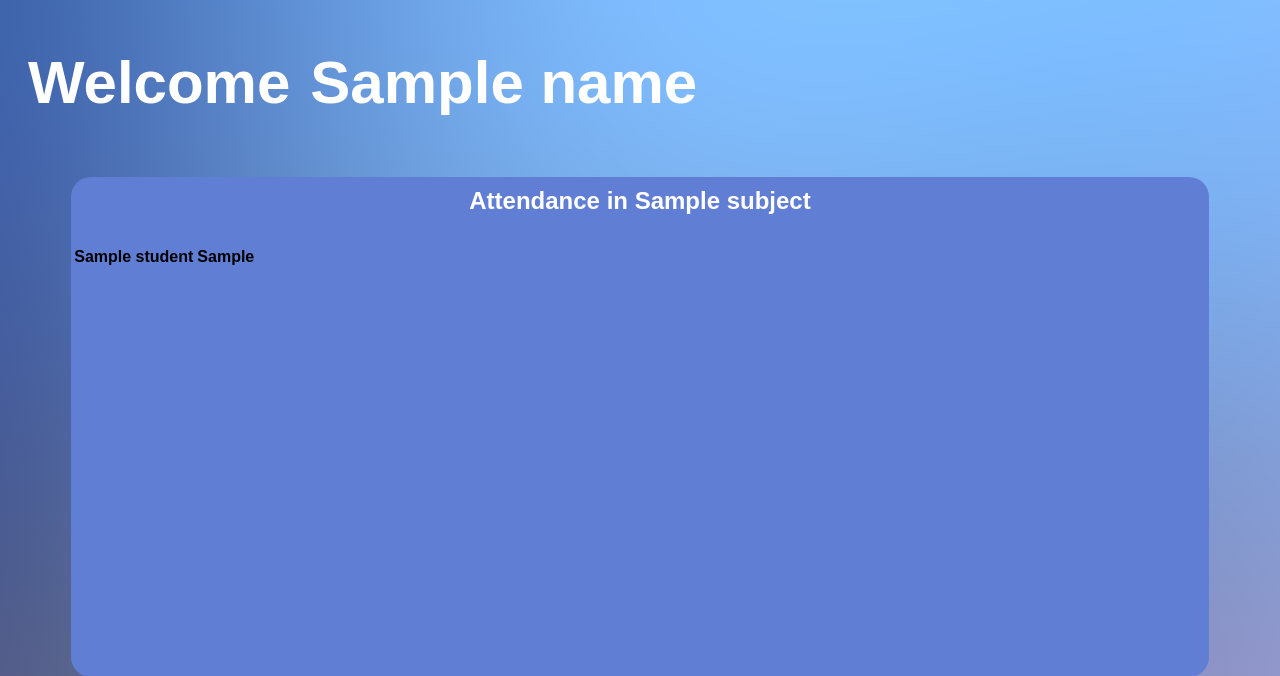
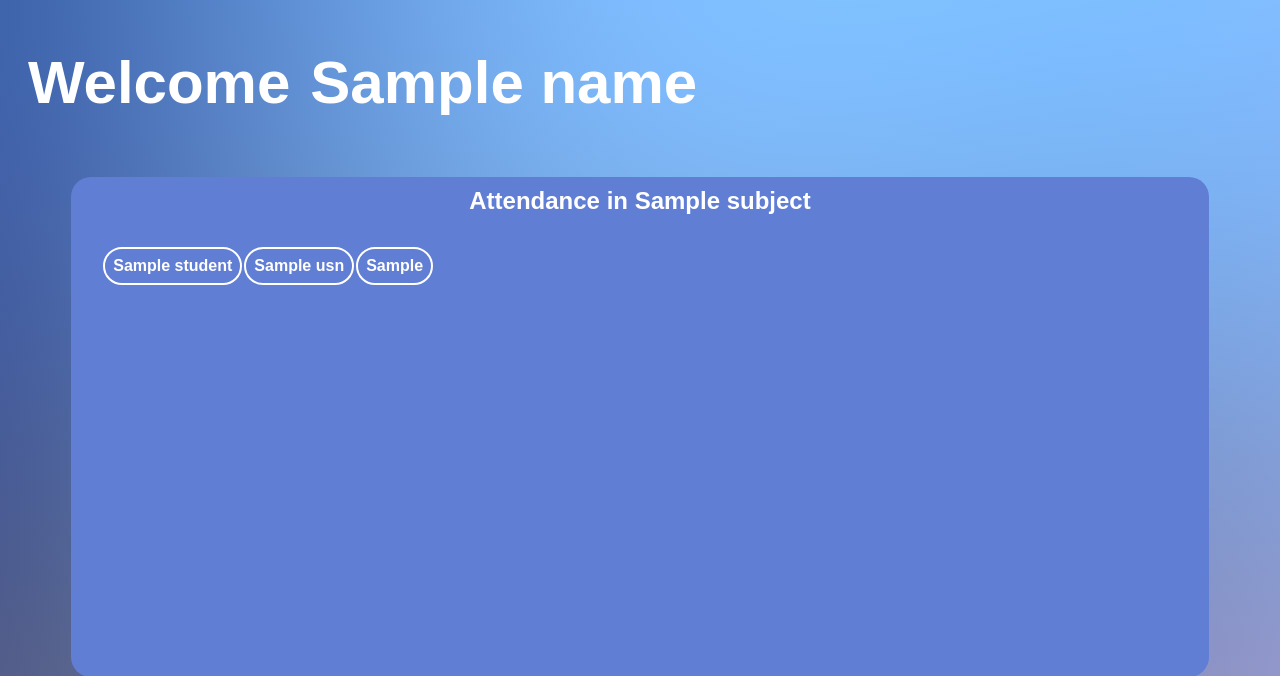
Before and after one commit to JaiIrkal/Smart-Attendance, a Flask app: template Flask Website/templates/teacher.html in a window 1280 px wide. Shown: the top 676 px of the page. Run offline with Flask 2, Linux system fonts and the light colour scheme; the template is opened without the code that fills it: most values are stand-ins (such as "Sample title", 1, 10 or a date in 2020); lists and menus that the app fills with data are empty.

Commit message:
Data display CSS and HTML
HTML Table styled

```diff
--- a/Flask Website/main.py
+++ b/Flask Website/main.py
@@ -1,20 +1,11 @@
 from flask import Flask
 from flask import render_template
 import pymongo
-import pandas as pd
 app = Flask(__name__, template_folder="templates")
 
 mongodb_client = pymongo.MongoClient("mongodb+srv://jai:attendance@cluster0.iofnken.mongodb.net/test")
 my_db = mongodb_client["Student_Database"]
 my_coll = my_db["CSE_5_A"]
-
-data_list = []
-for data in my_coll.find({}, {"_id":0, "Face_Encodings":0, "CDSS_attendance":0}):
-    data_list.append(data)
-
-student_table = pd.DataFrame(data_list)
-
-
 
 teacher_dict = {
 
@@ -67,11 +58,9 @@ def home():
 @app.route('/teacher/<name>/<subject>')
 def teacher_page(name, subject):
     valid = isTeacherValid(name, subject)
-    print(student_table.head())
-    result = student_table.to_html()
     if valid:
-        student_atendance = my_coll.find({});
-        return render_template("teacher.html", subject="CDSS", result=student_atendance)
+        student_attendance = my_coll.find({});
+        return render_template("teacher.html",name=name, subject=subject, result=student_attendance)
     else:
         return "Invalid User"
 
--- a/Flask Website/static/css/teacher.css
+++ b/Flask Website/static/css/teacher.css
@@ -24,6 +24,7 @@ h1{
     background-color: rgb(97, 126, 213);
     margin: auto;
     border-radius: 20px;
+    margin-top: 10px;
 }
 
 .title{
@@ -32,3 +33,20 @@ h1{
     color: white;
     padding: 10px;
 }
+
+table{
+
+    margin-left: 30px;
+}
+
+th{
+    padding: 8px;
+    color: white;
+    margin-right: 2px;
+}
+
+td,th{
+
+    border: 2px solid white;
+    border-radius: 20px;
+}
--- a/Flask Website/templates/teacher.html
+++ b/Flask Website/templates/teacher.html
@@ -20,6 +20,7 @@
             {% for student in result %}
             <tr>
                 <th>{{ student.get("Name")}}</th>
+                <th>{{ student.get("USN") }}</th>
                 {% for att in student.get("CDSS_attendance") %}
                 <th> {{ att }} </th>
                 {% endfor%}
```
